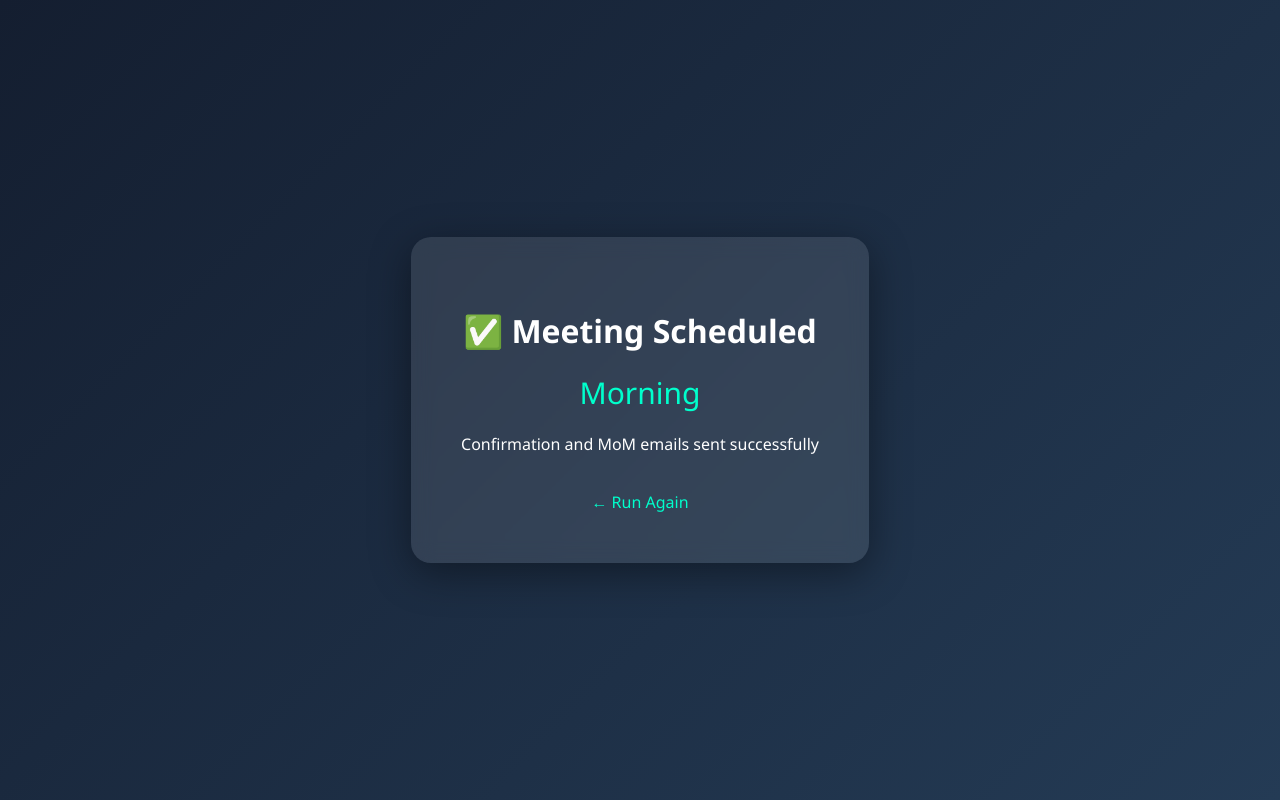
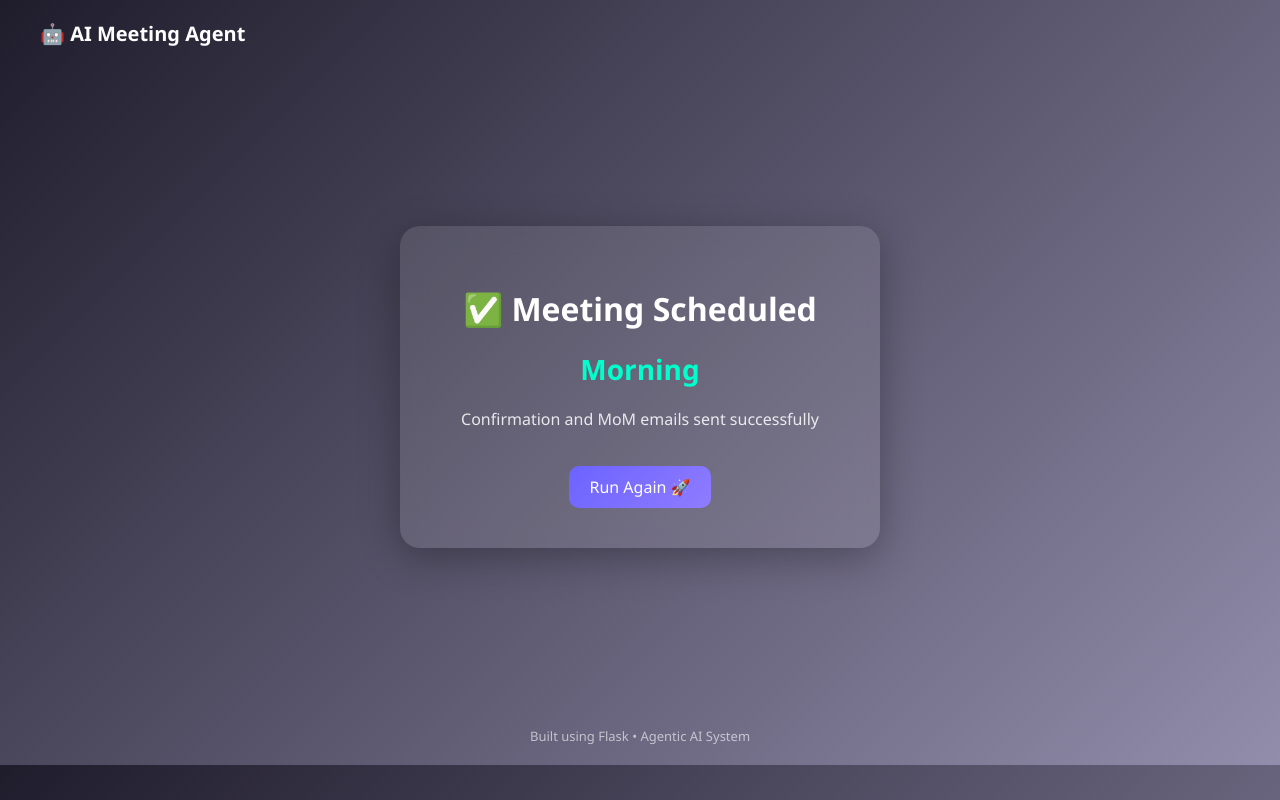
Before and after one commit to Glynis1314/ai-meeting-agent, a Flask app: page /run-system in a window 1280 px wide. Run offline with Flask 3, Linux system fonts and the light colour scheme; data that the repository does not hold is empty.

Commit message:
Unified UI design for consistency

```diff
--- a/templates/result.html
+++ b/templates/result.html
@@ -1,5 +1,5 @@
 <!DOCTYPE html>
-<html>
+<html lang="en">
 <head>
     <title>Meeting Result</title>
 
@@ -7,21 +7,31 @@
         body {
             margin: 0;
             font-family: 'Segoe UI', sans-serif;
-            background: linear-gradient(135deg, #141e30, #243b55);
+            background: linear-gradient(135deg, #1f1c2c, #928dab);
             color: white;
+        }
+
+        .navbar {
+            padding: 20px 40px;
+            font-size: 20px;
+            font-weight: bold;
+        }
+
+        .main {
             display: flex;
             justify-content: center;
             align-items: center;
-            height: 100vh;
+            height: 80vh;
         }
 
-        .result-box {
-            background: rgba(255,255,255,0.1);
-            padding: 50px;
+        .card {
+            background: rgba(255, 255, 255, 0.1);
+            backdrop-filter: blur(12px);
+            padding: 40px;
             border-radius: 20px;
+            width: 400px;
             text-align: center;
-            backdrop-filter: blur(10px);
-            box-shadow: 0 10px 40px rgba(0,0,0,0.4);
+            box-shadow: 0 10px 40px rgba(0,0,0,0.3);
         }
 
         h1 {
@@ -29,32 +39,58 @@
         }
 
         .time {
-            font-size: 30px;
+            font-size: 28px;
             margin: 20px 0;
             color: #00ffcc;
+            font-weight: bold;
+        }
+
+        p {
+            opacity: 0.85;
         }
 
         a {
             display: inline-block;
             margin-top: 20px;
-            color: #00ffcc;
             text-decoration: none;
+            color: white;
+            background: linear-gradient(135deg, #6c63ff, #8f7cff);
+            padding: 10px 20px;
+            border-radius: 10px;
+            transition: 0.3s;
         }
 
         a:hover {
-            text-decoration: underline;
+            transform: scale(1.05);
+        }
+
+        .footer {
+            text-align: center;
+            padding: 20px;
+            font-size: 13px;
+            opacity: 0.6;
         }
     </style>
 </head>
 
 <body>
 
-    <div class="result-box">
-        <h1>✅ Meeting Scheduled</h1>
-        <div class="time">{{ time }}</div>
-        <p>Confirmation and MoM emails sent successfully</p>
+    <div class="navbar">
+        🤖 AI Meeting Agent
+    </div>
 
-        <a href="/">← Run Again</a>
+    <div class="main">
+        <div class="card">
+            <h1>✅ Meeting Scheduled</h1>
+            <div class="time">{{ time }}</div>
+            <p>Confirmation and MoM emails sent successfully</p>
+
+            <a href="/">Run Again 🚀</a>
+        </div>
+    </div>
+
+    <div class="footer">
+        Built using Flask • Agentic AI System
     </div>
 
 </body>
```
